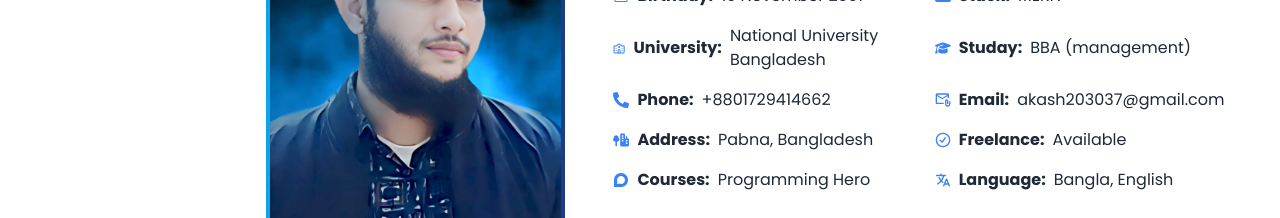
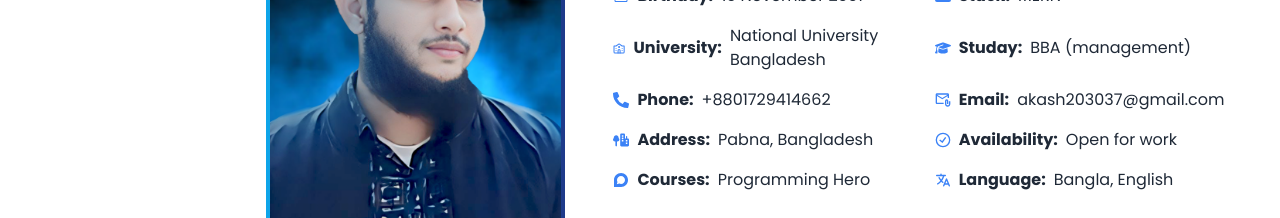
Before and after one commit to mohammad-atikuzzaman/atikuzzaman, a Next.js app: page / in a window 1280 px wide. Shown: the part 1160-1378 px from the top of the page. Built offline with nearby package versions, Linux system fonts and the light colour scheme.

Commit message:
status modified

```diff
--- a/app/components/ProfileInfo.tsx
+++ b/app/components/ProfileInfo.tsx
@@ -46,7 +46,7 @@ const ProfileInfo = () => {
           Bangladesh
         </p>
         <p className="flex items-center gap-2">
-          <GrStatusGood className="text-blue-500" /> <b>Freelance:</b> Available
+          <GrStatusGood className="text-blue-500" /> <b>Availability:</b> Open for work
         </p>
         <p className="flex items-center gap-2">
           <FaDiscourse className="text-blue-500" /> <b>Courses:</b> Programming Hero
```
